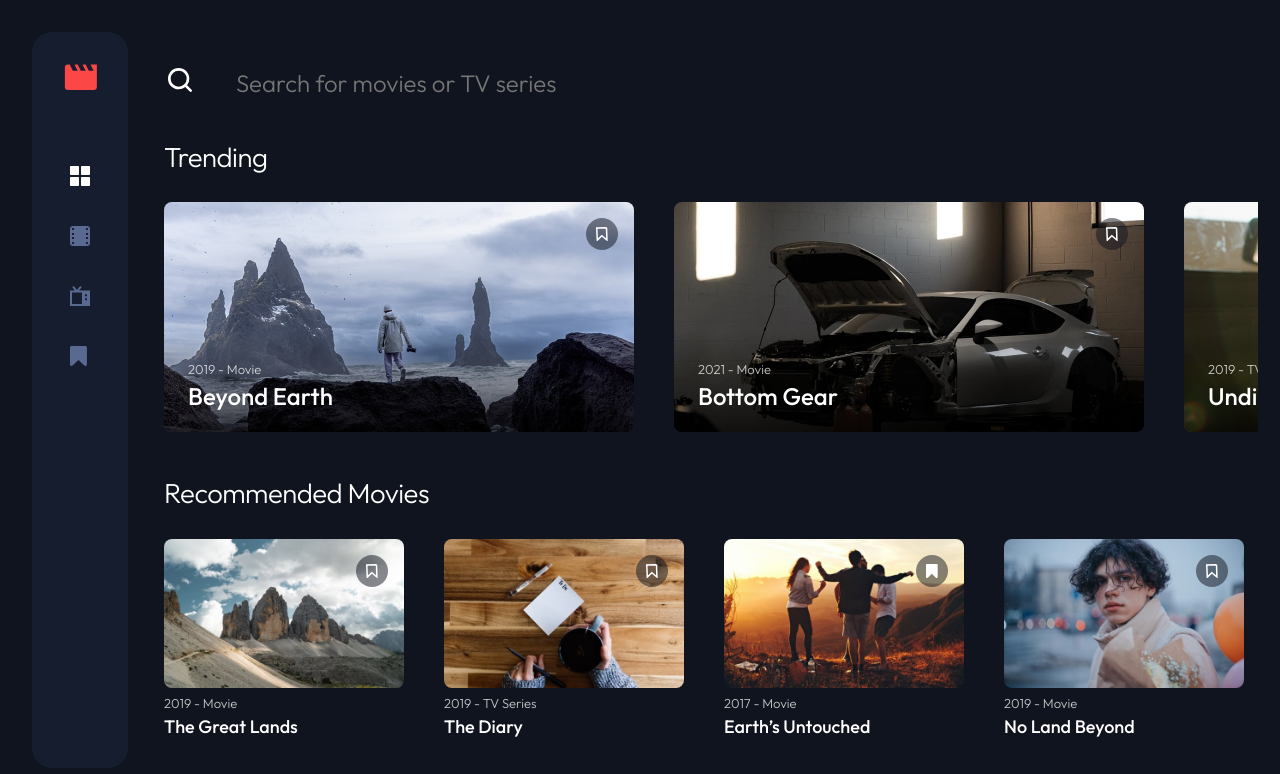
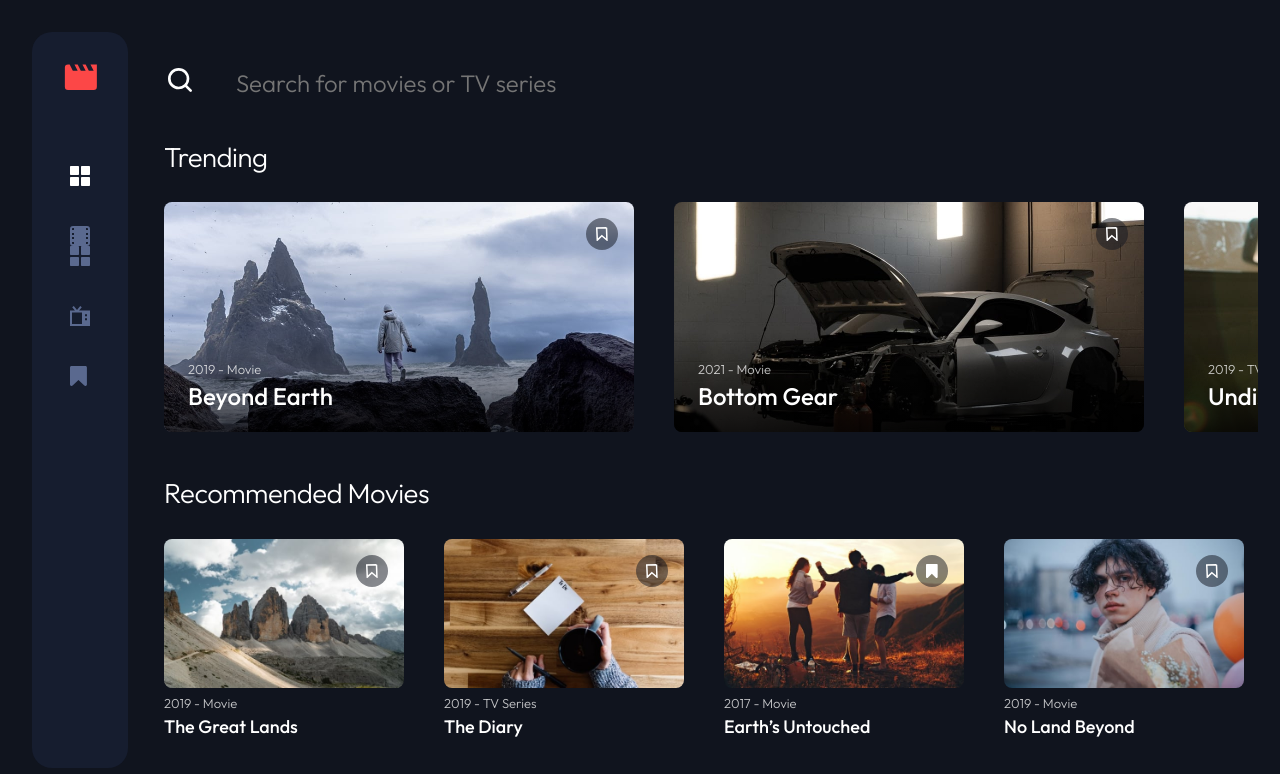
Before and after one commit to clamz35/fm-entertainment-web-app, a Vue app: page / in a window 1280 px wide. Shown: the top 774 px of the page. Built offline with nearby package versions, Linux system fonts and the light colour scheme.

Commit message:
test img url

```diff
--- a/src/layout/HeaderNav.vue
+++ b/src/layout/HeaderNav.vue
@@ -9,6 +9,10 @@
 			<li>
 				<router-link :to="{ name: 'movies' }" aria-label="Movies">
 					<MenuIcon src="icon-nav-movies.svg" />
+					<img
+						src="@/assets/images/icon-nav-home.svg"
+						alt="Entertainment web app logo"
+					/>
 				</router-link>
 			</li>
 			<li>
```
